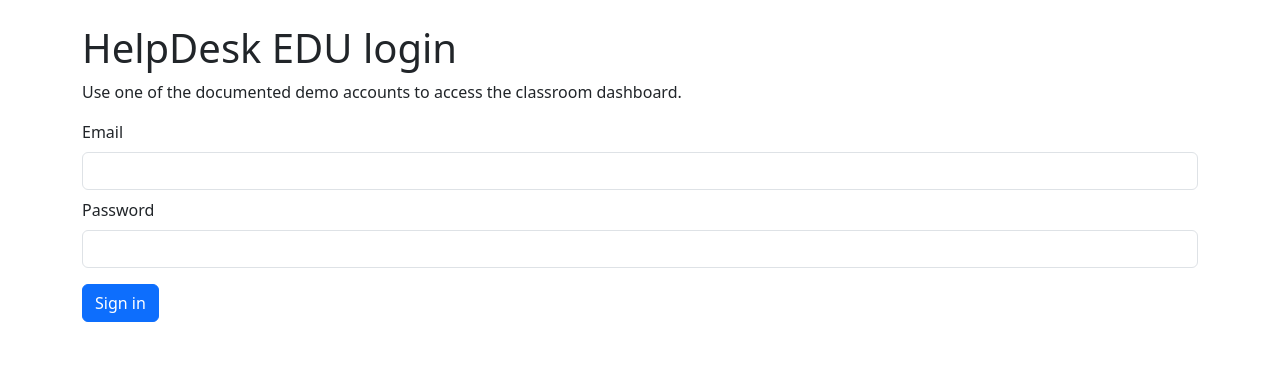
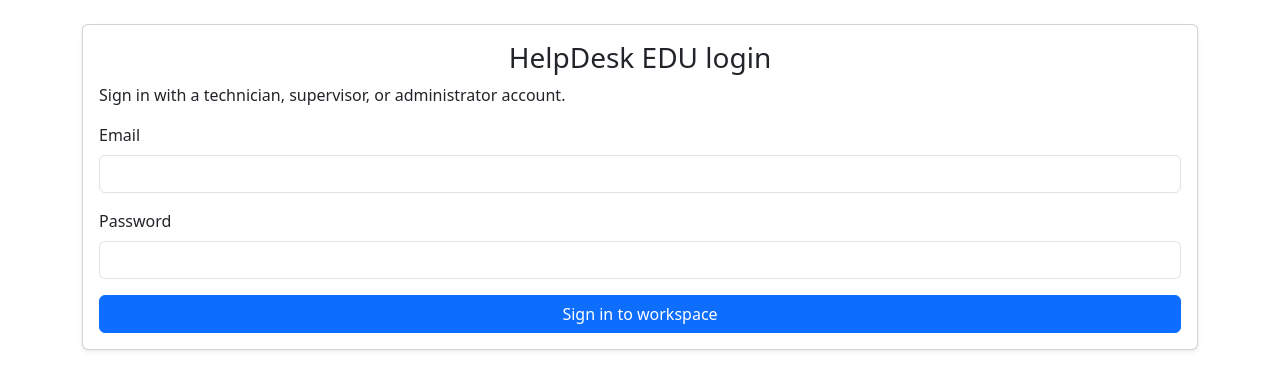
Before and after one commit to rortizs/helpDesk_EDU, a FastAPI app: page /login in a window 1280 px wide. Shown: the part 57-447 px from the top of the page. Run offline with FastAPI, Linux system fonts and the light colour scheme.

Commit message:
feat(web): add protected staff operations workspace

```diff
--- a/app/web/routes.py
+++ b/app/web/routes.py
@@ -1,4 +1,4 @@
-"""Server-rendered page adapters; templates and page URLs remain unchanged."""
+"""Server-rendered customer portal and protected staff workspace adapters."""
 from fastapi import APIRouter, Form, HTTPException, Request
 from fastapi.responses import HTMLResponse, RedirectResponse
 from fastapi.templating import Jinja2Templates
@@ -11,6 +11,7 @@ from app.services.tickets import TicketService
 
 router = APIRouter()
 templates = Jinja2Templates(directory="app/web/templates")
+STAFF_ROLES = {"technician", "supervisor", "administrator"}
 
 
 def _current_web_user(request: Request):
@@ -34,6 +35,15 @@ def _customer_or_login(request: Request):
     return user
 
 
+def _staff_web_user(request: Request):
+    user = _current_web_user(request)
+    return user if user and user.role in STAFF_ROLES else None
+
+
+def _staff_login_redirect() -> RedirectResponse:
+    return RedirectResponse(url="/login", status_code=303)
+
+
 @router.get("/login", response_class=HTMLResponse)
 def login_page(request: Request):
     return templates.TemplateResponse(request, "login.html", {"title": "Login", "error": None})
@@ -46,7 +56,8 @@ def login_submit(request: Request, email: str = Form(...), password: str = Form(
         if user is None:
             return templates.TemplateResponse(request, "login.html", {"title": "Login", "error": "Invalid credentials"}, status_code=401)
         token = AuthService(db).token_for(user)["access_token"]
-    response = RedirectResponse(url="/", status_code=303)
+    destination = "/portal" if user.role == "requester" else "/workspace"
+    response = RedirectResponse(url=destination, status_code=303)
     response.set_cookie("helpdesk_token", token, httponly=True, samesite="lax")
     return response
 
@@ -54,6 +65,14 @@ def login_submit(request: Request, email: str = Form(...), password: str = Form(
 @router.get("/", response_class=HTMLResponse)
 def home(request: Request):
     return templates.TemplateResponse(request, "dashboard.html", {"title": "HelpDesk EDU", "user": _current_web_user(request)})
+
+
+@router.get("/workspace", response_class=HTMLResponse)
+def workspace(request: Request):
+    user = _staff_web_user(request)
+    if user is None:
+        return _staff_login_redirect()
+    return templates.TemplateResponse(request, "workspace.html", {"title": "Operations workspace", "user": user})
 
 
 @router.get("/portal", response_class=HTMLResponse)
@@ -85,13 +104,7 @@ def customer_ticket_new(request: Request):
 
 
 @router.post("/portal/tickets/new")
-def customer_ticket_create(
-    request: Request,
-    title: str = Form(...),
-    description: str = Form(...),
-    category: str = Form("General"),
-    priority: str = Form("Medium"),
-):
+def customer_ticket_create(request: Request, title: str = Form(...), description: str = Form(...), category: str = Form("General"), priority: str = Form("Medium")):
     user = _customer_or_login(request)
     if user is None:
         return RedirectResponse(url="/login", status_code=303)
@@ -112,48 +125,54 @@ def customer_ticket_detail(ticket_id: int, request: Request):
 
 @router.get("/tickets", response_class=HTMLResponse)
 def tickets_page(request: Request):
-    return templates.TemplateResponse(request, "tickets.html", {"title": "Tickets"})
+    user = _staff_web_user(request)
+    if user is None:
+        return _staff_login_redirect()
+    return templates.TemplateResponse(request, "tickets.html", {"title": "Tickets", "user": user})
 
 
 @router.get("/tickets/new", response_class=HTMLResponse)
 def ticket_new(request: Request):
-    return templates.TemplateResponse(request, "ticket_form.html", {"title": "New ticket"})
+    user = _staff_web_user(request)
+    if user is None:
+        return _staff_login_redirect()
+    return templates.TemplateResponse(request, "ticket_form.html", {"title": "New ticket", "user": user})
 
 
 @router.post("/tickets/new")
-def ticket_create(
-    request: Request,
-    title: str = Form(...),
-    description: str = Form(...),
-    category: str = Form("General"),
-    priority: str = Form("Medium"),
-):
+def ticket_create(request: Request, title: str = Form(...), description: str = Form(...), category: str = Form("General"), priority: str = Form("Medium")):
+    user = _staff_web_user(request)
+    if user is None:
+        return _staff_login_redirect()
     with request.app.state.session_factory() as db:
-        requester = UserRepository(db).by_email("requester@example.com")
-        if requester is None:
-            raise HTTPException(status_code=500, detail="Demo requester user is missing")
-        ticket = TicketService(db).create(TicketIn(title=title, description=description, category=category, priority=priority), requester)
+        ticket = TicketService(db).create(TicketIn(title=title, description=description, category=category, priority=priority), user)
     return RedirectResponse(url=f"/tickets/{ticket['id']}", status_code=303)
 
 
 @router.get("/tickets/{ticket_id}", response_class=HTMLResponse)
 def ticket_page(ticket_id: int, request: Request):
-    ticket = None
+    user = _staff_web_user(request)
+    if user is None:
+        return _staff_login_redirect()
     with request.app.state.session_factory() as db:
-        requester = UserRepository(db).by_email("requester@example.com")
-        if requester is not None:
-            try:
-                ticket = TicketService(db).detail(ticket_id, requester)
-            except HTTPException:
-                ticket = None
-    return templates.TemplateResponse(request, "ticket_detail.html", {"title": "Ticket detail", "ticket_id": ticket_id, "ticket": ticket})
+        try:
+            ticket = TicketService(db).detail(ticket_id, user)
+        except HTTPException:
+            ticket = None
+    return templates.TemplateResponse(request, "ticket_detail.html", {"title": "Ticket detail", "ticket_id": ticket_id, "ticket": ticket, "user": user})
 
 
 @router.get("/knowledge-base", response_class=HTMLResponse)
 def kb_page(request: Request):
-    return templates.TemplateResponse(request, "knowledge_base.html", {"title": "Knowledge base"})
+    user = _staff_web_user(request)
+    if user is None:
+        return _staff_login_redirect()
+    return templates.TemplateResponse(request, "knowledge_base.html", {"title": "Knowledge base", "user": user})
 
 
 @router.get("/notifications", response_class=HTMLResponse)
 def notifications_page(request: Request):
-    return templates.TemplateResponse(request, "notifications.html", {"title": "Notifications"})
+    user = _staff_web_user(request)
+    if user is None:
+        return _staff_login_redirect()
+    return templates.TemplateResponse(request, "notifications.html", {"title": "Notifications", "user": user})
--- a/app/web/templates/base.html
+++ b/app/web/templates/base.html
@@ -4,22 +4,36 @@
   <meta charset="utf-8">
   <meta name="viewport" content="width=device-width, initial-scale=1">
   <title>{{ title }} | HelpDesk EDU</title>
+  {% if user and user.role != "requester" %}
+  <meta name="application-shell" content="AdminLTE v4">
+  <link rel="stylesheet" href="https://cdn.jsdelivr.net/npm/@fortawesome/fontawesome-free@6.7.2/css/all.min.css">
+  <link rel="stylesheet" href="https://cdn.jsdelivr.net/npm/admin-lte@4.0.0-beta3/dist/css/adminlte.min.css">
+  {% else %}
   <link href="https://cdn.jsdelivr.net/npm/bootstrap@5.3.3/dist/css/bootstrap.min.css" rel="stylesheet">
+  {% endif %}
 </head>
+{% if user and user.role != "requester" %}
+<body class="layout-fixed sidebar-expand-lg bg-body-tertiary">
+  <div class="app-wrapper">
+    <nav class="app-header navbar navbar-expand bg-body"><div class="container-fluid"><a class="navbar-brand fw-semibold" href="/workspace">HelpDesk EDU</a><div class="ms-auto small text-body-secondary">Operations workspace</div></div></nav>
+    <aside class="app-sidebar bg-dark shadow" data-bs-theme="dark"><div class="sidebar-brand"><a href="/workspace" class="brand-link"><span class="brand-text fw-light">HelpDesk EDU</span></a></div><div class="sidebar-wrapper"><nav class="mt-2" aria-label="Staff navigation"><ul class="nav sidebar-menu flex-column" role="menu"><li class="nav-item"><a href="/workspace" class="nav-link"><i class="nav-icon fas fa-gauge"></i><p>Overview</p></a></li><li class="nav-item"><a href="/tickets" class="nav-link"><i class="nav-icon fas fa-ticket"></i><p>Ticket queue</p></a></li><li class="nav-item"><a href="/notifications" class="nav-link"><i class="nav-icon fas fa-bell"></i><p>Notifications</p></a></li><li class="nav-item"><a href="/knowledge-base" class="nav-link"><i class="nav-icon fas fa-book"></i><p>Knowledge base</p></a></li></ul></nav></div></aside>
+    <main class="app-main"><div class="app-content-header"><div class="container-fluid"><h1 class="mb-0 fs-3">{{ title }}</h1></div></div><div class="app-content"><div class="container-fluid py-3">
+{% else %}
 <body class="bg-white text-dark">
-  <nav class="navbar navbar-expand-lg border-bottom bg-white">
-    <div class="container">
-      <a class="navbar-brand fw-bold text-primary" href="/">HelpDesk EDU</a>
-      <div class="d-flex align-items-center gap-3">
-        <a class="text-decoration-none" href="/knowledge-base">Help articles</a>
-        {% if user and user.role == "requester" %}
-          <a class="btn btn-primary btn-sm" href="/portal">Customer portal</a>
-        {% else %}
-          <a class="btn btn-primary btn-sm" href="/login">Sign in</a>
-        {% endif %}
-      </div>
-    </div>
-  </nav>
-  <main class="container py-4">{% block content %}{% endblock %}</main>
+  <nav class="navbar navbar-expand-lg border-bottom bg-white"><div class="container"><a class="navbar-brand fw-bold text-primary" href="/">HelpDesk EDU</a><div class="d-flex align-items-center gap-3"><a class="text-decoration-none" href="/knowledge-base">Help articles</a>{% if user and user.role == "requester" %}<a class="btn btn-primary btn-sm" href="/portal">Customer portal</a>{% else %}<a class="btn btn-primary btn-sm" href="/login">Sign in</a>{% endif %}</div></div></nav>
+  <main class="container py-4">
+{% endif %}
+    {% block login_content %}{% endblock %}
+    {% block content %}{% endblock %}
+{% if user and user.role != "requester" %}
+    </div></div></main>
+{% else %}
+  </main>
+{% endif %}
+{% if user and user.role != "requester" %}
+    <footer class="app-footer"><span class="float-end d-none d-sm-inline">Staff operations</span>HelpDesk EDU</footer>
+  </div>
+  <script src="https://cdn.jsdelivr.net/npm/admin-lte@4.0.0-beta3/dist/js/adminlte.min.js"></script>
+{% endif %}
 </body>
 </html>
--- a/app/web/templates/login.html
+++ b/app/web/templates/login.html
@@ -1,15 +1,15 @@
 {% extends 'base.html' %}
-{% block content %}
-<h1>HelpDesk EDU login</h1>
-<p>Use one of the documented demo accounts to access the classroom dashboard.</p>
-{% if error %}<div class="alert alert-danger">{{ error }}</div>{% endif %}
-<form method="post" action="/login">
-  <label class="form-label" for="email">Email</label>
-  <input id="email" name="email" class="form-control" type="email" required>
-
-  <label class="form-label mt-2" for="password">Password</label>
-  <input id="password" name="password" class="form-control" type="password" required>
-
-  <button class="btn btn-primary mt-3" type="submit">Sign in</button>
-</form>
+{% block login_content %}
+<section class="card card-outline card-primary shadow-sm">
+  <div class="card-body login-card-body">
+    <h1 class="h3 text-center mb-2">HelpDesk EDU login</h1>
+    <p class="login-box-msg">Sign in with a technician, supervisor, or administrator account.</p>
+    {% if error %}<div class="alert alert-danger">{{ error }}</div>{% endif %}
+    <form method="post" action="/login">
+      <div class="mb-3"><label class="form-label" for="email">Email</label><input id="email" name="email" class="form-control" type="email" required></div>
+      <div class="mb-3"><label class="form-label" for="password">Password</label><input id="password" name="password" class="form-control" type="password" required></div>
+      <button class="btn btn-primary w-100" type="submit">Sign in to workspace</button>
+    </form>
+  </div>
+</section>
 {% endblock %}
--- a/app/web/templates/ticket_form.html
+++ b/app/web/templates/ticket_form.html
@@ -1,7 +1,7 @@
 {% extends 'base.html' %} {% block content %}
 <h1>New HelpDesk EDU ticket</h1>
 <p class="text-muted">
-  This classroom form creates a ticket as the demo requester account.
+  This staff ticket form records a ticket from the authenticated operations workspace account.
 </p>
 <form method="post" action="/tickets/new">
   <label class="form-label" for="title">Title</label>
```
Also changed, not shown: app/web/templates/workspace.html (added, +13 -0 lines), tests/test_helpdesk.py (+34 -3 lines).
